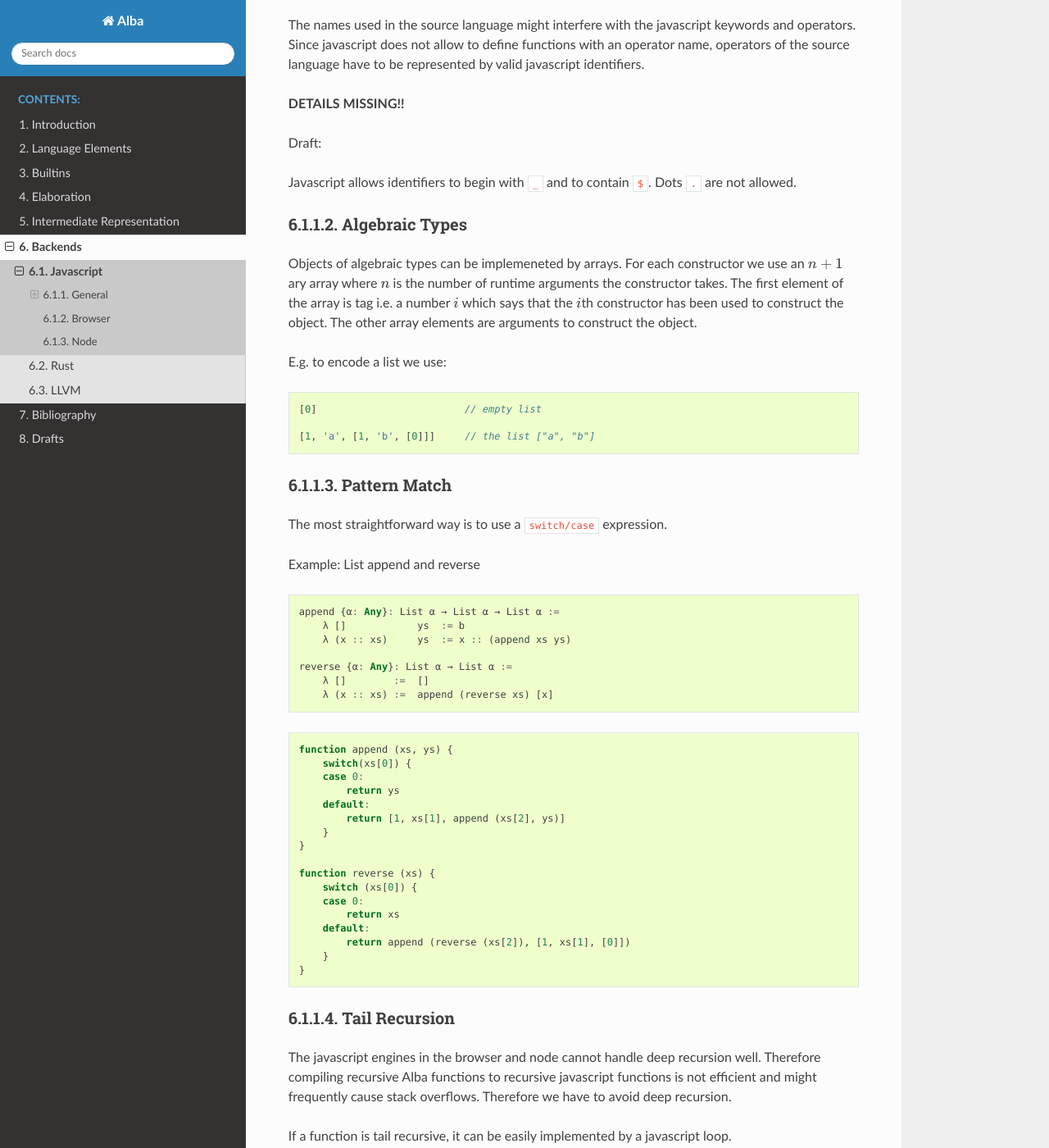
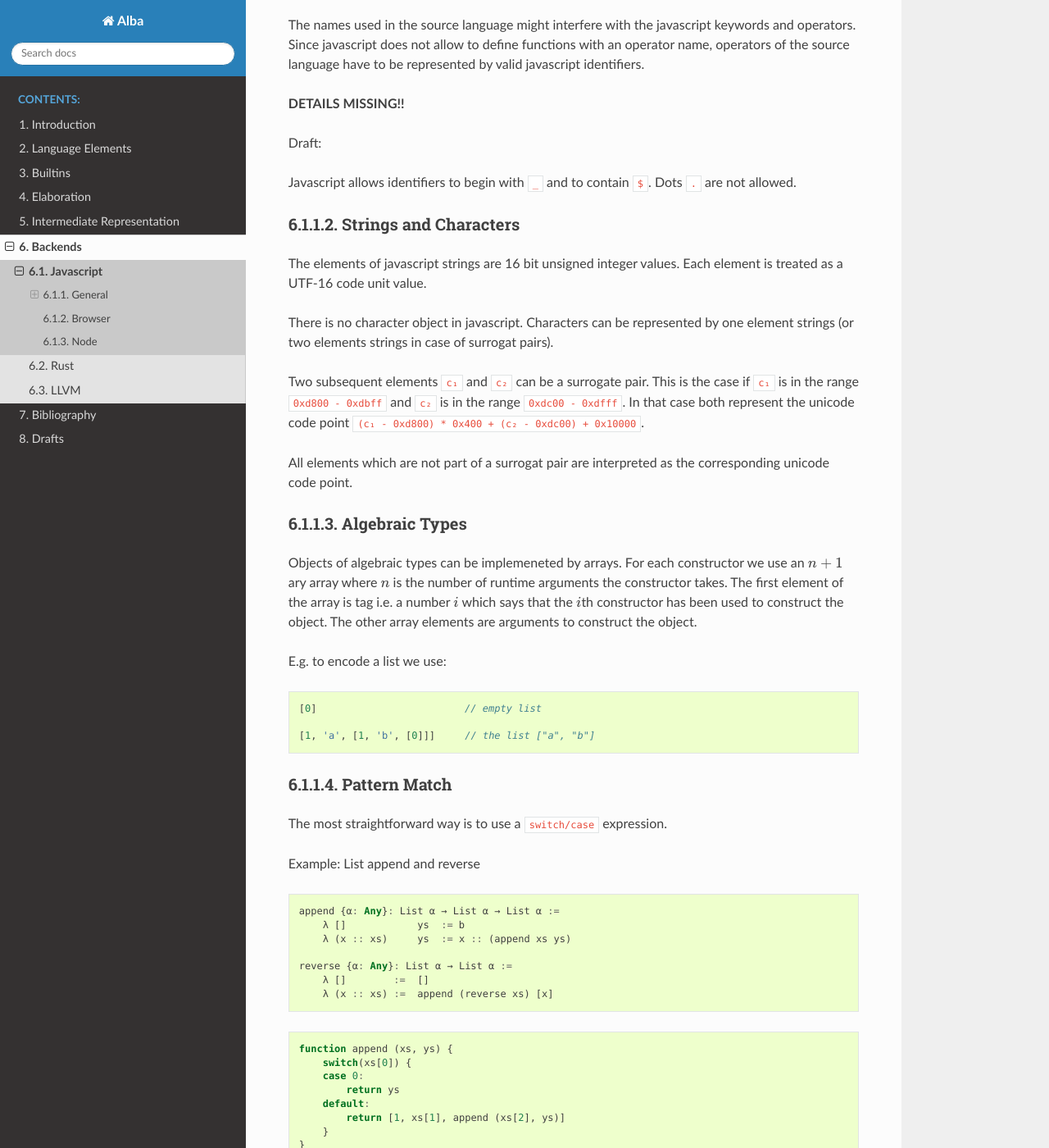
Before and after one commit to alba-lang/lang-spec, a Sphinx documentation site: the page built from sphinx/source/backend/javascript.rst, in a window 1280 px wide and 1400 px high, scrolled down 247 px. Shown: the whole window at 82% size. Built offline with Sphinx 7.4.7 and the Read the Docs theme 2.0.0, drawn with Linux system fonts in a browser that asks for light colours; some of the changed text lies outside the part shown.

Commit message:
Added information about javascript strings
	modified:   sphinx/source/backend/javascript.rst

```diff
--- a/sphinx/source/backend/javascript.rst
+++ b/sphinx/source/backend/javascript.rst
@@ -28,6 +28,28 @@ Draft:
 Javascript allows identifiers to begin with ``_`` and to contain ``$``. Dots
 ``.`` are not allowed.
 
+
+
+
+
+Strings and Characters
+--------------------------------------------------
+
+The elements of javascript strings are 16 bit unsigned integer values. Each
+element is treated as a UTF-16 code unit value.
+
+
+There is no character object in javascript. Characters can be represented by one
+element strings (or two elements strings in case of surrogat pairs).
+
+
+Two subsequent elements ``c₁`` and ``c₂`` can be a surrogate pair. This is the
+case if ``c₁`` is in the range ``0xd800 - 0xdbff`` and ``c₂`` is in the range
+``0xdc00 - 0xdfff``. In that case both represent the unicode code point ``(c₁ -
+0xd800) * 0x400 + (c₂ - 0xdc00) + 0x10000``.
+
+All elements which are not part of a surrogat pair are interpreted as the
+corresponding unicode code point.
 
 
 
```
